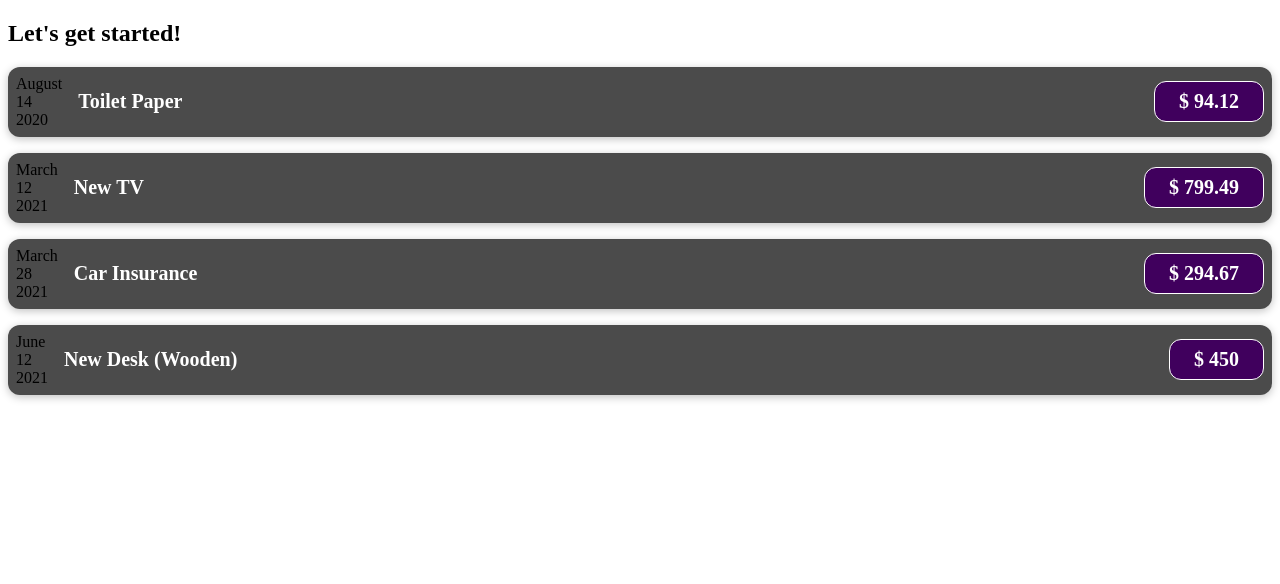
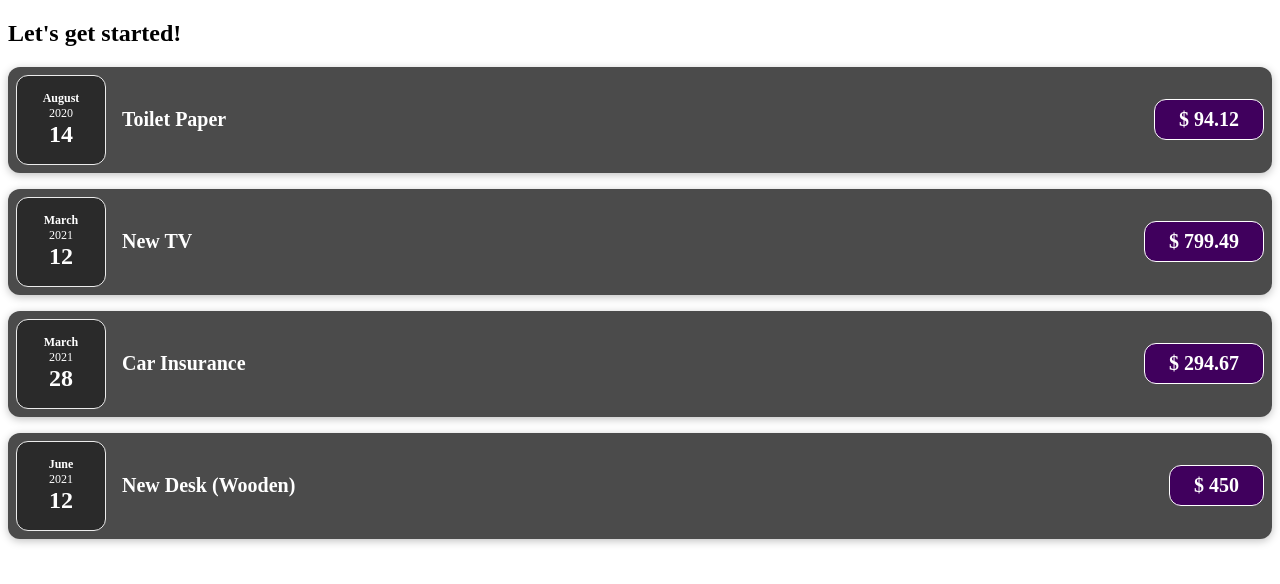
Before and after one commit to VinuBalagopalAP/Starting-With-React, a React (Create React App) app: page / in a window 1280 px wide. Shown: the top 584 px of the page. Built offline with nearby package versions, Linux system fonts and the light colour scheme.

Commit message:
Splitting Components Into Multiple Components

```diff
--- a/src/App.js
+++ b/src/App.js
@@ -30,22 +30,22 @@
         title={expenses[0].title}
         amount={expenses[0].amount}
         date={expenses[0].date}
-      ></ExpenseItem>
+      />
       <ExpenseItem
         title={expenses[1].title}
         amount={expenses[1].amount}
         date={expenses[1].date}
-      ></ExpenseItem>
+      />
       <ExpenseItem
         title={expenses[2].title}
         amount={expenses[2].amount}
         date={expenses[2].date}
-      ></ExpenseItem>
+      />
       <ExpenseItem
         title={expenses[3].title}
         amount={expenses[3].amount}
         date={expenses[3].date}
-      ></ExpenseItem>
+      />
     </div>
   );
 }
--- /dev/null
+++ b/src/components/ExpenseDate.css
@@ -0,0 +1,26 @@
+.expense-date {
+  display: flex;
+  flex-direction: column;
+  width: 5.5rem;
+  height: 5.5rem;
+  border: 1px solid #ececec;
+  background-color: #2a2a2a;
+  color: white;
+  border-radius: 12px;
+  align-items: center;
+  justify-content: center;
+}
+
+.expense-date__month {
+  font-size: 0.75rem;
+  font-weight: bold;
+}
+
+.expense-date__year {
+  font-size: 0.75rem;
+}
+
+.expense-date__day {
+  font-size: 1.5rem;
+  font-weight: bold;
+}
--- /dev/null
+++ b/src/components/ExpenseDate.js
@@ -0,0 +1,17 @@
+import "./ExpenseDate.css";
+
+function ExpenseDate(props) {
+  const month = props.date.toLocaleString("en-US", { month: "long" });
+  const day = props.date.toLocaleString("en-US", { day: "2-digit" });
+  const year = props.date.getFullYear();
+
+  return (
+    <div className="expense-date">
+      <div className="expense-date__month ">{month}</div>{" "}
+      <div className="expense-date__year">{year}</div>
+      <div className="expense-date__day">{day}</div>
+    </div>
+  );
+}
+
+export default ExpenseDate;
--- a/src/components/ExpenseItem.js
+++ b/src/components/ExpenseItem.js
@@ -1,18 +1,10 @@
 import "./ExpenseItem.css";
+import ExpenseDate from "./ExpenseDate.js";
 
 function ExpenseItem(props) {
-  const month = props.date.toLocaleString("en-US", { month: "long" });
-
-  const day = props.date.toLocaleString("en-US", { day: "2-digit" });
-  const year = props.date.getFullYear();
-
   return (
     <div className="expense-item">
-      <div>
-        <div>{month}</div>
-        <div>{day}</div>
-        <div>{year}</div>
-      </div>
+      <ExpenseDate date={props.date} />
       <div className="expense-item__description">
         <h2>{props.title}</h2>
         <div className="expense-item__price"> $ {props.amount}</div>
```
